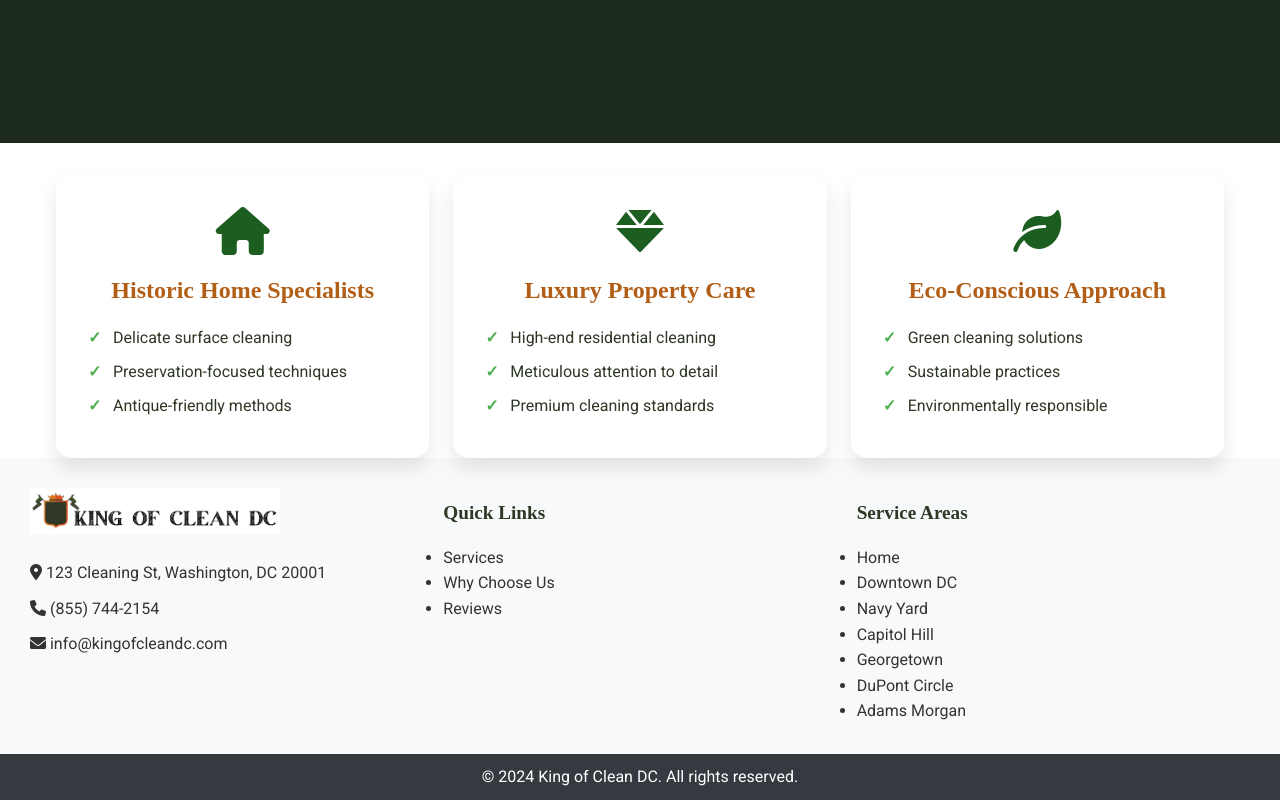
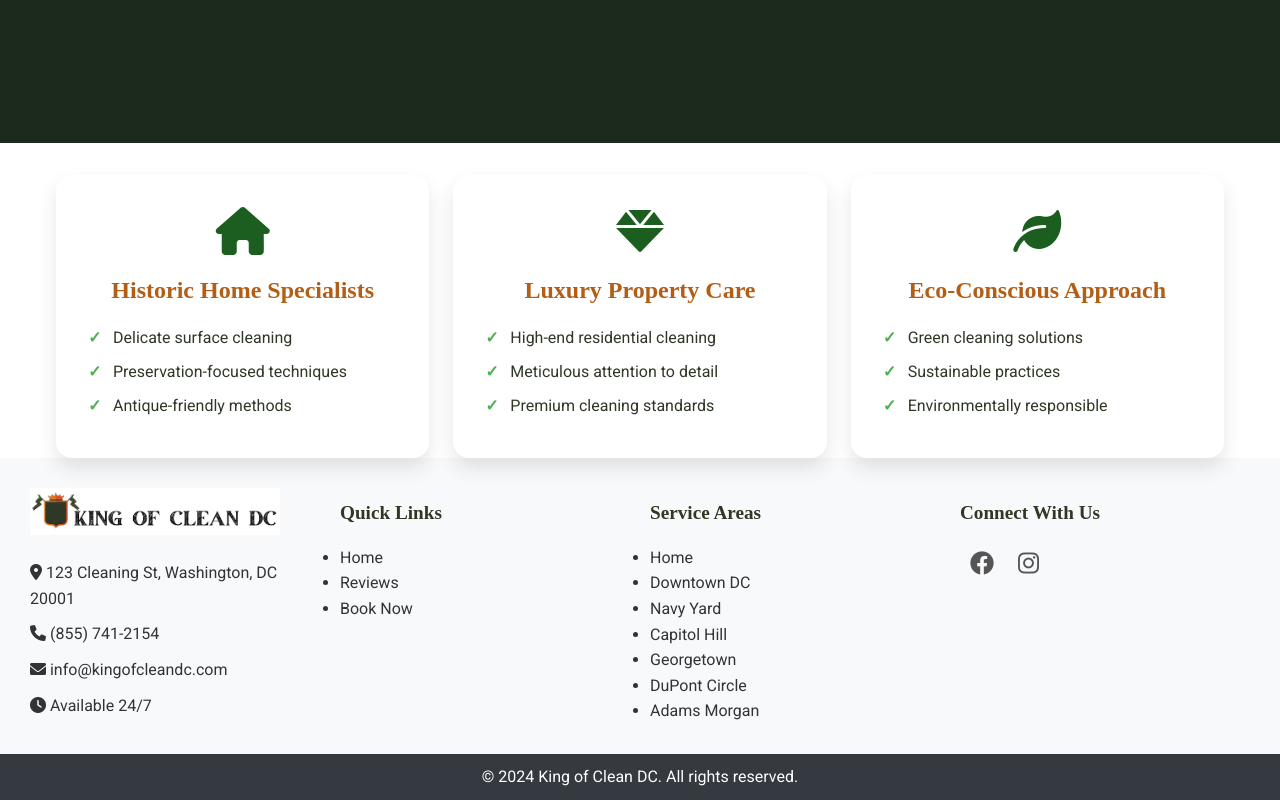
Before and after one commit to OfficialLingbao/king-of-clean-website, a plain HTML site: page georgetown.html in a window 1280 px wide. Shown: the part 649-1449 px from the top of the page. Drawn offline with nearby package versions, Linux system fonts and the light colour scheme.

Commit message:
Standardize footer structure across all neighborhood pages with consistent Quick Links, Service Areas, and Connect With Us sections

```diff
--- a/georgetown.html
+++ b/georgetown.html
@@ -187,15 +187,16 @@
             <div class="footer-section">
                 <img src="/img/logo.png" alt="King of Clean DC Logo" class="footer-logo">
                 <p><i class="fas fa-map-marker-alt"></i> 123 Cleaning St, Washington, DC 20001</p>
-                <p><i class="fas fa-phone"></i> (855) 744-2154</p>
-                <p><i class="fas fa-envelope"></i> info@kingofcleandc.com</p>
+                <p><i class="fas fa-phone"></i> <a href="tel:+18557442154">(855) 741-2154</a></p>
+                <p><i class="fas fa-envelope"></i> <a href="mailto:info@kingofcleandc.com">info@kingofcleandc.com</a></p>
+                <p><i class="fas fa-clock"></i> Available 24/7</p>
             </div>
             <div class="footer-section">
                 <h3>Quick Links</h3>
                 <ul>
-                    <li><a href="index.html#services">Services</a></li>
-                    <li><a href="index.html#why-us">Why Choose Us</a></li>
-                    <li><a href="https://g.page/r/CSzKmKEYqZ-1EAE/review">Reviews</a></li>
+                    <li><a href="index.html">Home</a></li>
+                    <li><a href="reviews.html">Reviews</a></li>
+                    <li><a href="https://bookmycleaning.bookingkoala.com/booknow/home_cleaning" target="_blank">Book Now</a></li>
                 </ul>
             </div>
             <div class="footer-section">
@@ -210,6 +211,13 @@
                     <li><a href="adams-morgan.html">Adams Morgan</a></li>
                 </ul>
             </div>
+            <div class="footer-section">
+                <h3>Connect With Us</h3>
+                <div class="social-links">
+                    <a href="https://www.facebook.com/kingofcleandc" target="_blank" rel="noopener noreferrer"><i class="fab fa-facebook"></i></a>
+                    <a href="https://www.instagram.com/kingofcleandc" target="_blank" rel="noopener noreferrer"><i class="fab fa-instagram"></i></a>
+                </div>
+            </div>
         </div>
         <div class="footer-bottom">
             <p>&copy; 2024 King of Clean DC. All rights reserved.</p>
```
Also changed, not shown: adams-morgan.html (+13 -5 lines), capitol-hill.html (+13 -5 lines), downtown-dc.html (+13 -5 lines), dupont-circle.html (+13 -5 lines), index.html (+6 -6 lines), navy-yard.html (+9 -4 lines), notes.txt (added), 1 other file.
